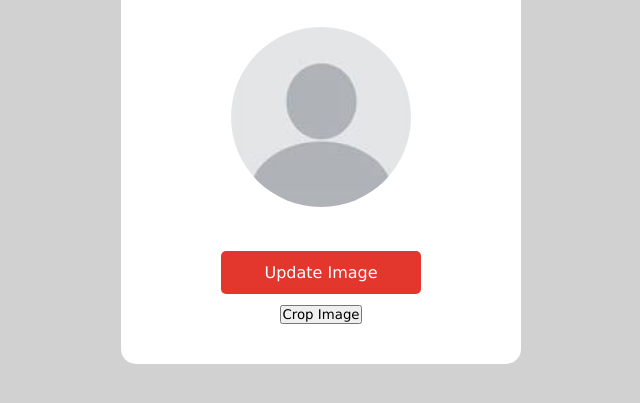
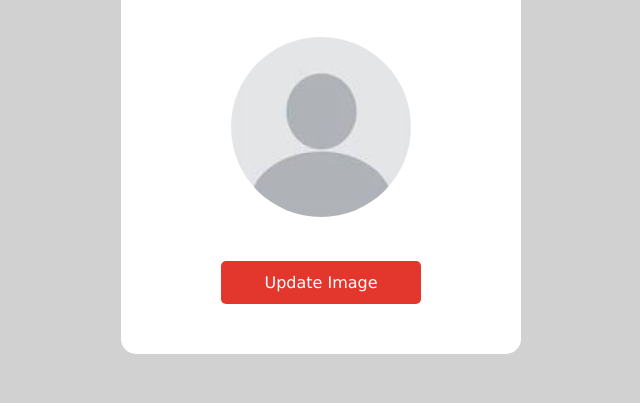
Before and after one commit to Parv-gugnani/JavaScript-Projects, a plain HTML site: page Upload Image/index.html in a window 1280 px wide. Shown: the part 273-676 px from the top of the page, without its empty margins (319-959 px from the left). Drawn offline with Linux system fonts and the light colour scheme.

Commit message:
read me added

```diff
--- a/Upload Image/index.html
+++ b/Upload Image/index.html
@@ -19,7 +19,7 @@
           accept="Image/jpeg, Image/png, Image/jpg"
           id="input-file"
         />
-        <button id="cropButton">Crop Image</button>
+        <!-- <button id="cropButton">Crop Image</button> -->
       </div>
     </div>
     <script src="https://cdnjs.cloudflare.com/ajax/libs/cropperjs/1.5.12/cropper.min.js"></script>
```
Also changed, not shown: README.md.
